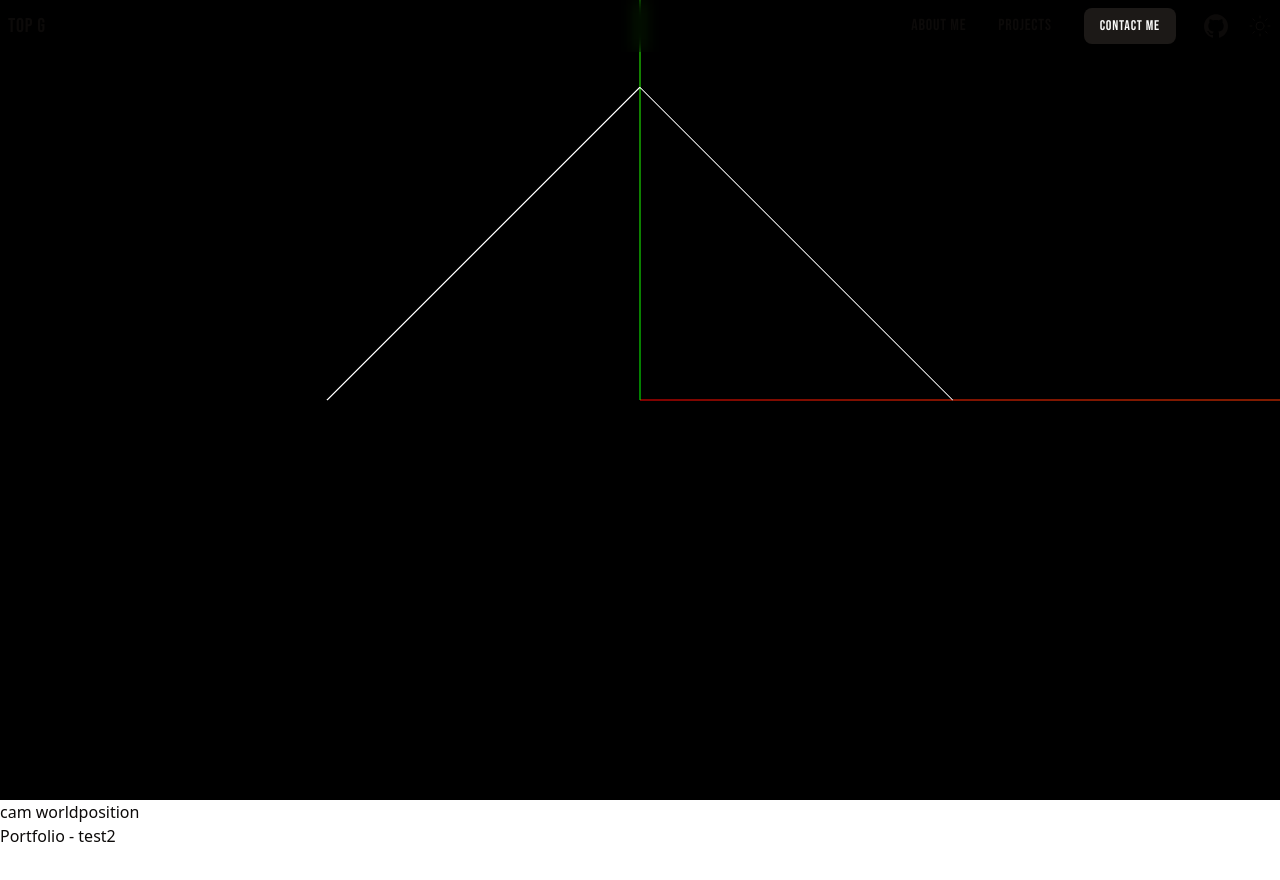
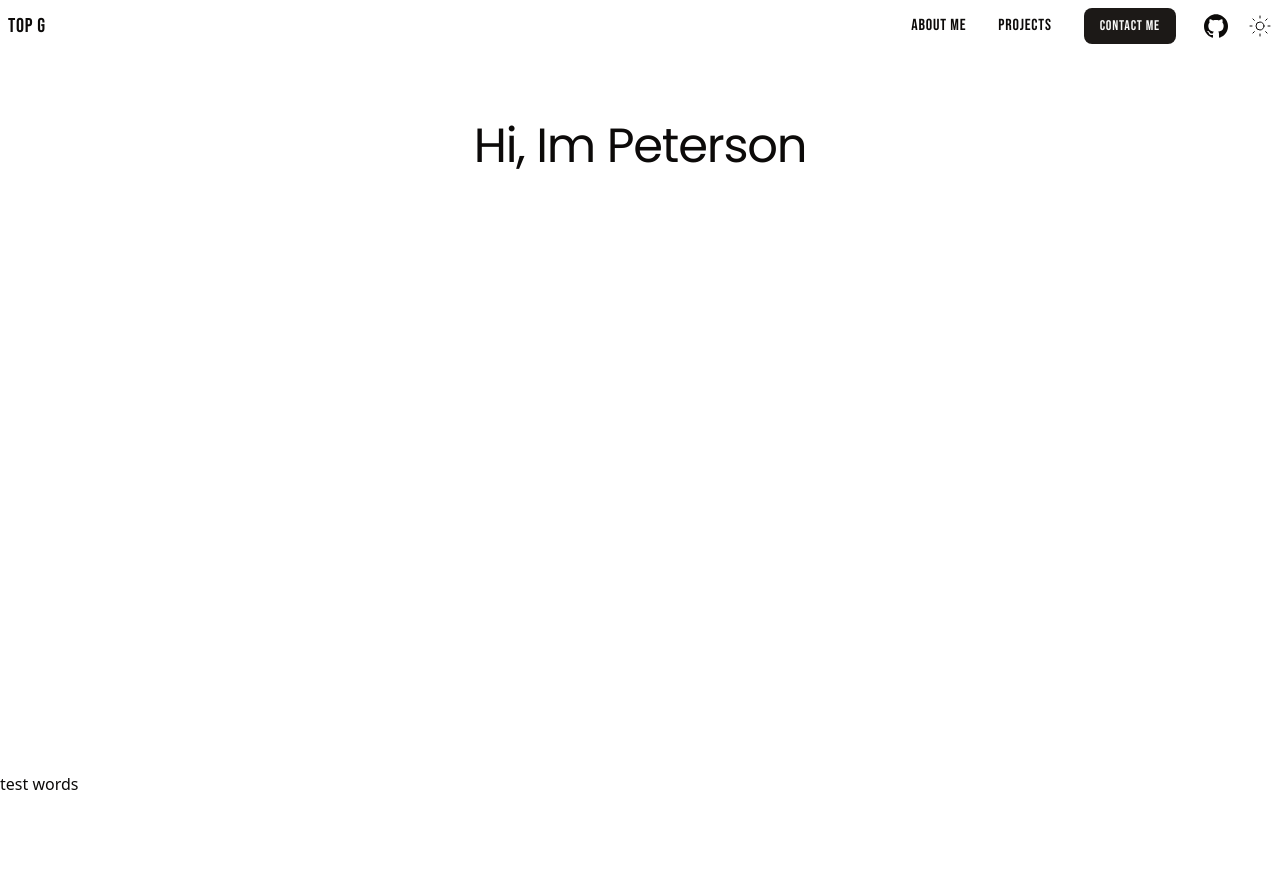
Before and after one commit to Pkson13/portfolio, a Next.js app: page / in a window 1280 px wide. Shown: the top 880 px of the page. Before the commit the page ends 848 px from the top, so only its background shows below. Built offline with nearby package versions, Linux system fonts and the light colour scheme; no server answers.

Commit message:
moving to main content

```diff
--- a/app/page.tsx
+++ b/app/page.tsx
@@ -1,17 +1,49 @@
+"use client";
 // import Image from "next/image";
 // import type { Metadata } from "next";
 
 import Root3d from "@/components/threejs/Root3d";
+import { useGSAP } from "@gsap/react";
+import gsap from "gsap";
+import { Poppins } from "next/font/google";
+import { useRef } from "react";
 
 // export const metadata: Metadata = {
 //   themeColor: "#ffffff",
 // };
+const poppinsFont = Poppins({ weight: ["400", "100", "600"] });
 
 export default function Home() {
+  const couroselref = useRef<HTMLSpanElement | null>(null);
+  // useGSAP(() => {
+  //   gsap.to(couroselref.current, {
+  //     x: -110,
+  //     duration: 10,
+  //     ease: "none",
+  //     repeat: -1,
+  //     // yoyo: true,
+  //   });
+  // });
   return (
     <>
-      <Root3d />
-      <div className="">Portfolio - test2</div>
+      {/* <Root3d /> */}
+      <main className="flex h-[90vh] items-center justify-center">
+        <div className="flex h-11/12 w-10/12 justify-center">
+          <h1
+            className={
+              "mt-10 text-5xl tracking-tight" + " " + poppinsFont.className
+            }
+          >
+            Hi, Im Peterson
+          </h1>
+        </div>
+      </main>
+      <span>test words</span>
+      <div className="relative m-20 h-5 w-40 overflow-hidden">
+        {/* <span ref={couroselref} className="absolute m-0 translate-x-[160%] p-0">
+          words words
+        </span> */}
+      </div>
     </>
   );
 }
--- a/components/navbar/Navbar.tsx
+++ b/components/navbar/Navbar.tsx
@@ -10,7 +10,7 @@ const Navbar = () => {
   // }
 
   return (
-    <nav className="nav fixed top-0 left-0 flex w-full items-center gap-3 rounded-2xl bg-background p-2 font-(family-name:--font-bebas-neue) font-medium tracking-wider sm:p-2">
+    <nav className="nav sticky top-0 left-0 flex w-full items-center gap-3 rounded-2xl bg-background p-2 font-(family-name:--font-bebas-neue) font-medium tracking-wider sm:p-2">
       <Logo_scramble />
       <span className="size-9">{/* <Son /> */}</span>
       {/* <Face></Face> */}
--- a/components/threejs/Root3d.tsx
+++ b/components/threejs/Root3d.tsx
@@ -8,15 +8,12 @@ import gsap from "gsap";
 import { useTheme } from "next-themes";
 import React, { useEffect, useRef } from "react";
 import {
-  AmbientLight,
   AxesHelper,
   BoxGeometry,
   BufferGeometry,
   CatmullRomCurve3,
   Color,
-  DirectionalLight,
   EdgesGeometry,
-  Euler,
   // Fog,
   Line,
   LineBasicMaterial,
@@ -177,6 +174,14 @@ const Root3d = () => {
     glftLoader.load("moby_dock_docker_whale.glb", async (data) => {
       console.log("loaded glb file", data);
       scene.add(data.scene);
+      // data.scene.traverse((obj) => {
+      //   console.log("t ", obj.name, "\n");
+      //   if (obj.name === "Cube002_0") {
+      //     console.log("remove obj");
+      //     // obj.parent?.remove(obj);
+      //     // obj.material.color.set("green");
+      //   }
+      // });
       console.log(dumpObject(data.scene).join("\n"));
       lambo = data.scene.children[0];
       console.log(lambo);
@@ -273,7 +278,10 @@ const Root3d = () => {
 
   return (
     <>
-      <div ref={sceneref} className="h-screen"></div>
+      <div
+        ref={sceneref}
+        className="fixed top-0 left-0 -z-20 h-screen w-screen"
+      ></div>
       <div>
         <button ref={getworldpositionref}>cam worldposition</button>
       </div>
--- a/lib/three_setup.ts
+++ b/lib/three_setup.ts
@@ -4,7 +4,6 @@ import {
   Mesh,
   MeshBasicMaterial,
   Object3D,
-  Object3DEventMap,
   Scene,
 } from "three";
 import { FontLoader, TextGeometry } from "three/examples/jsm/Addons.js";
@@ -51,7 +50,7 @@ export const create3dText = ({ textinput, scene }: create3dTextprops) => {
 };
 
 export function dumpObject(
-  obj: Object3D<Object3DEventMap>,
+  obj: Object3D,
   lines = [] as string[],
   isLast = true,
   prefix = "",
@@ -60,6 +59,21 @@ export function dumpObject(
   lines.push(
     `${prefix}${prefix ? localPrefix : ""}${obj.name || "*no-name*"} [${obj.type}]`,
   );
+  if (obj.name === "Cube002") {
+    console.log("cubeoo2");
+    obj.position.set(1, 2, 3);
+    console.log(obj);
+    // const mesh = obj.children[0];
+    // mesh.material?.color.set("#ff0000"); //still works don't know what's the problem
+    obj.children.forEach((child) => {
+      console.log("child", child);
+      if (child instanceof Mesh) {
+        child.material.color.set("green");
+      }
+      // child.material.map = null;
+      // obj.remove(child);
+    });
+  }
   const newPrefix = prefix + (isLast ? "  " : "│ ");
   const lastNdx = obj.children.length - 1;
   obj.children.forEach((child, ndx) => {
```
